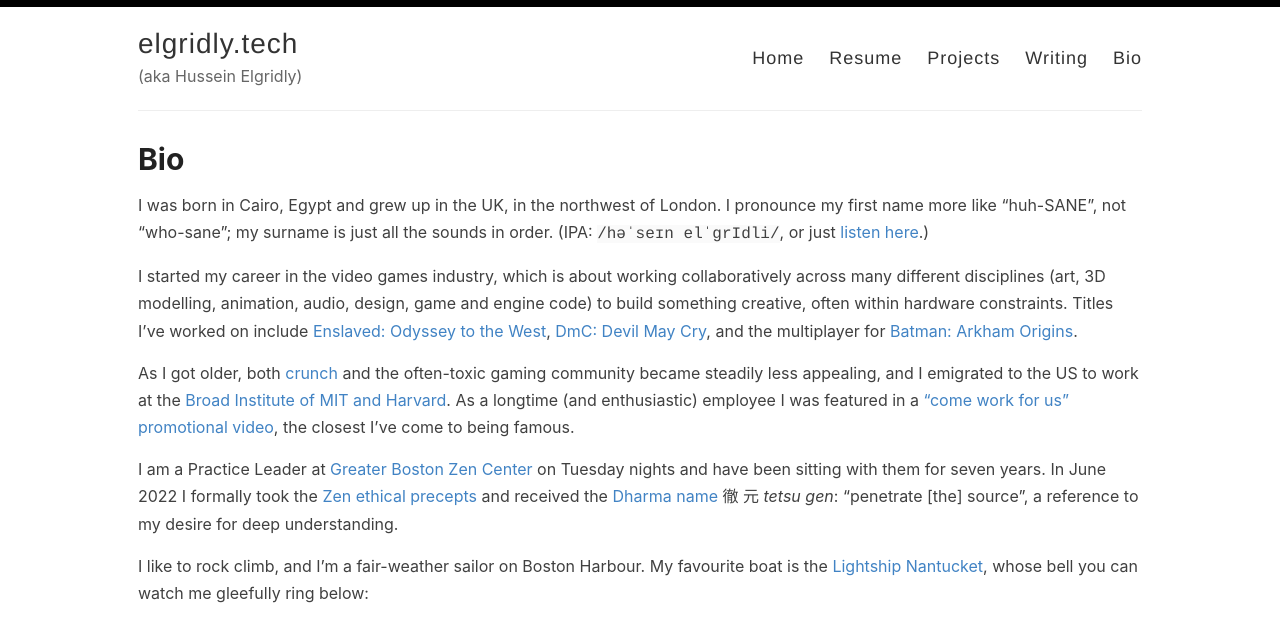
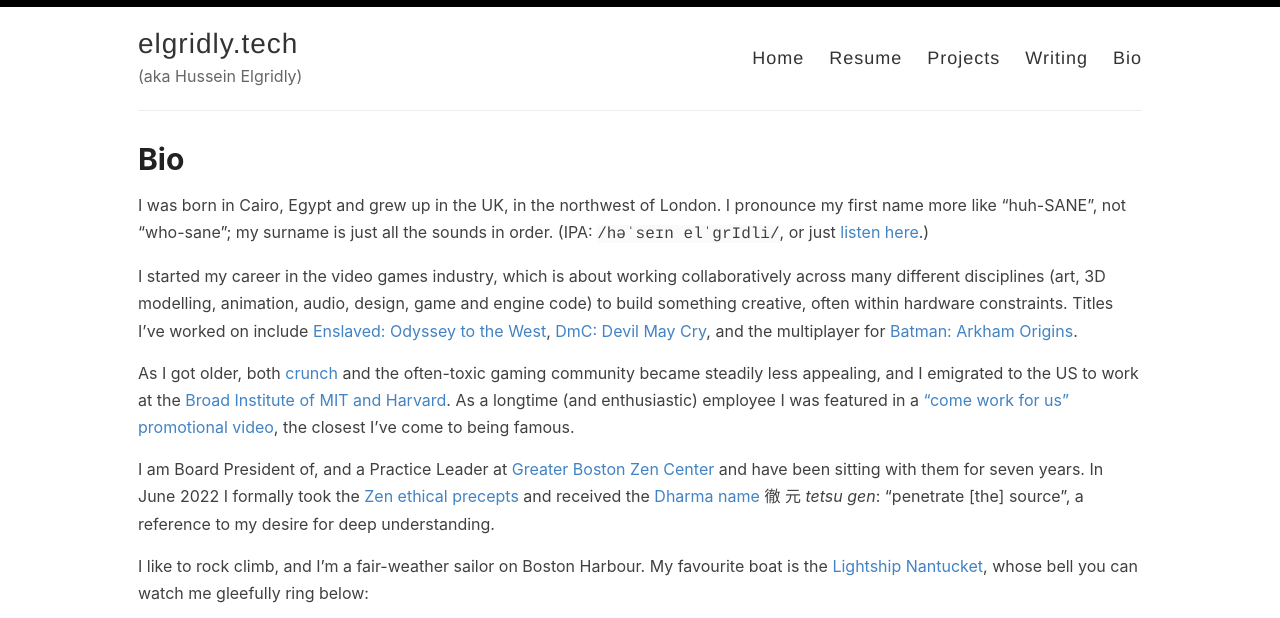
Before and after one commit to helgridly/helgridly.github.io, a Jekyll site: the page built from _pages/bio.md, in a window 1280 px wide and 900 px high, cut to the strip 0-618 px from the top of the window. Built offline with Jekyll 4.4.1, drawn with Linux system fonts in a browser that asks for light colours.

Commit message:
update bio with gbzc board prez

```diff
--- a/_pages/bio.md
+++ b/_pages/bio.md
@@ -10,7 +10,7 @@ I started my career in the video games industry, which is about working collabor
 
 As I got older, both [crunch](https://en.wikipedia.org/wiki/Crunch_(video_games){:target="_blank"}) and the often-toxic gaming community became steadily less appealing, and I emigrated to the US to work at the [Broad Institute of MIT and Harvard](https://www.broadinstitute.org/){:target="_blank"}. As a longtime (and enthusiastic) employee I was featured in a ["come work for us" promotional video](https://www.youtube.com/watch?v=lC-dqmwxR3M){:target="_blank"}, the closest I've come to being famous.
 
-I am a Practice Leader at [Greater Boston Zen Center](https://bostonzen.org/){:target="_blank"} on Tuesday nights and have been sitting with them for seven years. In June 2022 I formally took the [Zen ethical precepts](https://www.lionsroar.com/what-is-jukai/){:target="_blank"} and received the [Dharma name](https://en.wikipedia.org/wiki/Dharma_name){:target="_blank"} 徹 元 _tetsu gen_: "penetrate \[the\] source", a reference to my desire for deep understanding.
+I am Board President of, and a Practice Leader at [Greater Boston Zen Center](https://bostonzen.org/){:target="_blank"} and have been sitting with them for seven years. In June 2022 I formally took the [Zen ethical precepts](https://www.lionsroar.com/what-is-jukai/){:target="_blank"} and received the [Dharma name](https://en.wikipedia.org/wiki/Dharma_name){:target="_blank"} 徹 元 _tetsu gen_: "penetrate \[the\] source", a reference to my desire for deep understanding.
 
 I like to rock climb, and I'm a fair-weather sailor on Boston Harbour. My favourite boat is the [Lightship Nantucket](https://en.wikipedia.org/wiki/United_States_lightship_Nantucket_(LV-112)){:target="_blank"}, whose bell you can watch me gleefully ring below:
 
```
